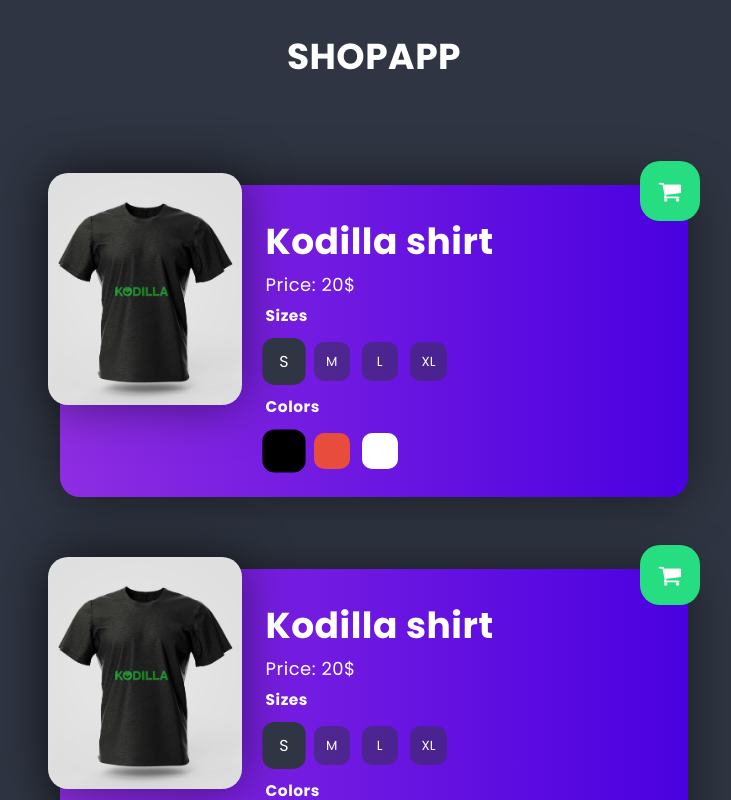
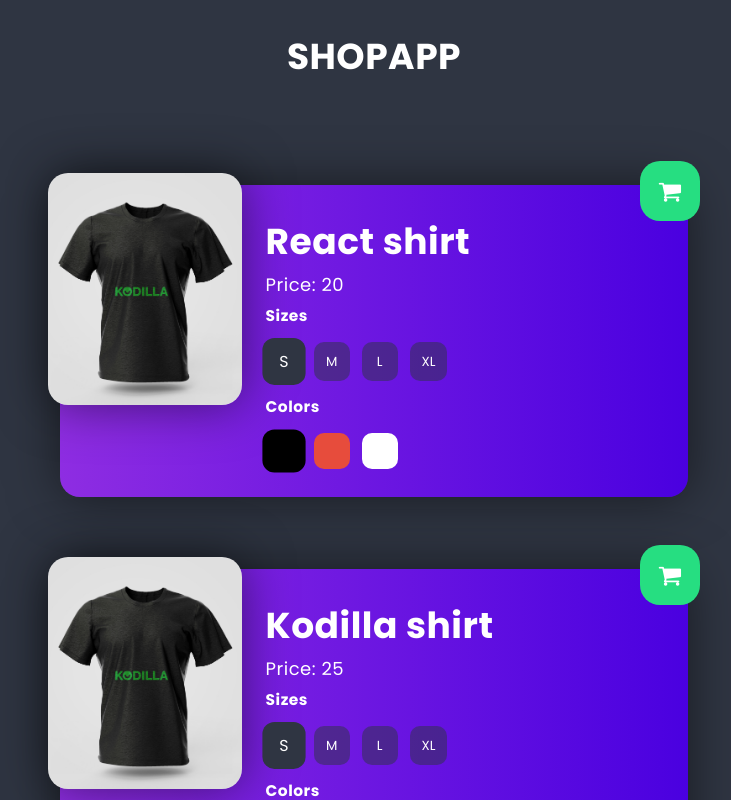
Before and after one commit to slawomirtoporek/product-personalizer, a React (Create React App) app: page / in a window 1280 px wide. Shown: the top 800 px of the page, without its empty margins (266-997 px from the left). Built offline with nearby package versions, Linux system fonts and the light colour scheme.

Commit message:
add the propTypes property to the Product component, use title and basePrice parameters in the Product component

```diff
--- a/src/components/Product/Product.js
+++ b/src/components/Product/Product.js
@@ -1,20 +1,21 @@
 import styles from './Product.module.scss';
 import clsx from 'clsx';
 import Button from '../Button/Button';
+import PropTypes from 'prop-types';
 
-const Product = props => {
+const Product = ({basePrice, title}) => {
   return (
     <article className={styles.product}>
       <div className={styles.imageContainer}>
         <img
           className={styles.image}
-          alt="Kodilla shirt"
+          alt={title}
           src={`${process.env.PUBLIC_URL}/images/products/shirt-kodilla--black.jpg`} />
       </div>
       <div>
         <header>
-          <h2 className={styles.name}>Kodilla shirt</h2>
-          <span className={styles.price}>Price: 20$</span>
+          <h2 className={styles.name}>{title}</h2>
+          <span className={styles.price}>Price: {basePrice}</span>
         </header>
         <form>
           <div className={styles.sizes}>
@@ -43,4 +44,13 @@
   )
 };
 
+Product.propTypes = {
+  id: PropTypes.number.isRequired,
+  name: PropTypes.string.isRequired,
+  title: PropTypes.string.isRequired,
+  basePrice: PropTypes.number.isRequired,
+  colors: PropTypes.array.isRequired,
+  sizes: PropTypes.array.isRequired,
+};
+
 export default Product;
```
